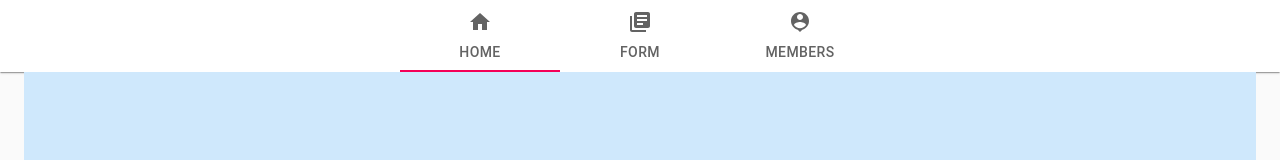
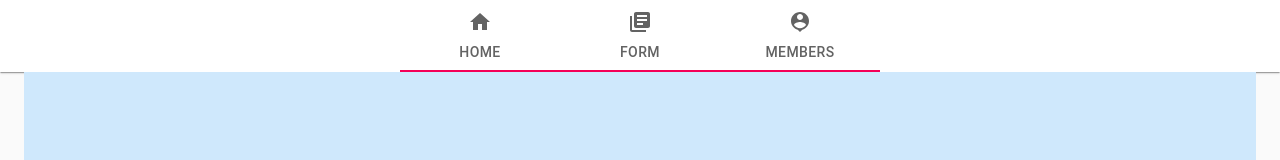
Before and after one commit to EssayApp/front-end, a React (Create React App) app in the folder my-app/: page / in a window 1280 px wide. Shown: the top 160 px of the page. Built offline with nearby package versions, Linux system fonts and the light colour scheme.

Commit message:
last commit of tonight

```diff
--- a/my-app/src/Components/Navigation/Navigation.js
+++ b/my-app/src/Components/Navigation/Navigation.js
@@ -6,7 +6,9 @@ import Tab from "@material-ui/core/Tab";
 import PersonPinIcon from "@material-ui/icons/PersonPin";
 import LibraryBooksIcon from "@material-ui/icons/LibraryBooks";
 import HomeIcon from "@material-ui/icons/Home";
+// import Link from "@material-ui/core/Link";
 import { Link } from "react-router-dom";
+
 import "./Navigation.css";
 
 const useStyles = makeStyles({
@@ -26,7 +28,6 @@ function Navigation() {
 
     return (
         <Paper square className={classes.root}>
-            <Link style={{ textDecoration: "none", color: "inherit" }}>
             <Tabs
                 value={value}
                 onChange={handleChange}
@@ -36,7 +37,7 @@ function Navigation() {
                 aria-label="icon label tabs example"
                 centered
             >
-                    {/* <div className="Nav"> */}
+                <div className="Nav">
                     <Link
                         to="/"
                         style={{ textDecoration: "none", color: "inherit" }}
@@ -47,11 +48,7 @@ function Navigation() {
                         to="/form"
                         style={{ textDecoration: "none", color: "inherit" }}
                     >
-                            <Tab
-                                icon={<LibraryBooksIcon />}
-                                label="FORM"
-                                indicatorColor="primary"
-                            />
+                        <Tab icon={<LibraryBooksIcon />} label="FORM" />
                     </Link>
                     <Link
                         to="/sign-in"
@@ -59,9 +56,8 @@ function Navigation() {
                     >
                         <Tab icon={<PersonPinIcon />} label="MEMBERS" />
                     </Link>
-                    {/* </div> */}
+                </div>
             </Tabs>
-            </Link>
         </Paper>
     );
 }
```
Lines whose indentation alone changed are shown as unchanged.
